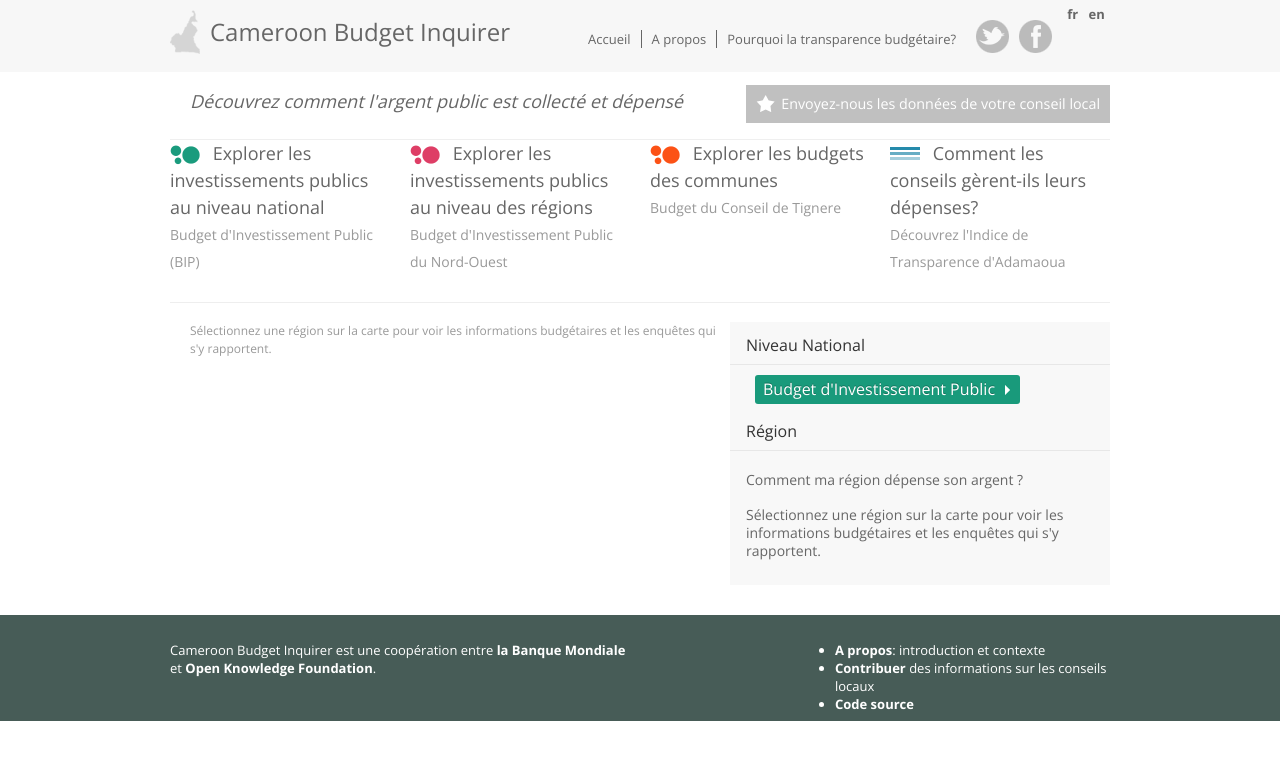
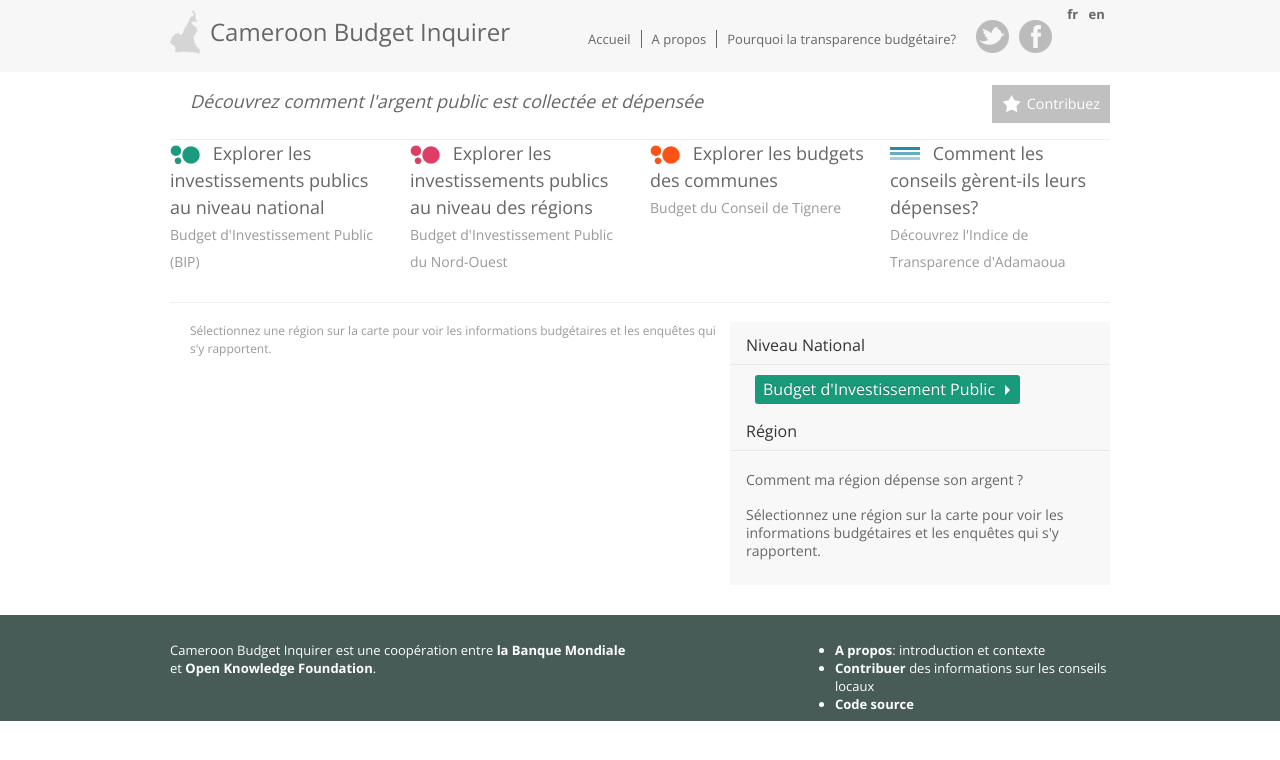
Before and after one commit to openspending/cameroon.openspending.org, a Jekyll site: the page built from fr/index.html, in a window 1280 px wide. Shown: the top 760 px of the page. Built offline with Jekyll 4.4.1, drawn with Linux system fonts in a browser that asks for light colours; nearby versions of some CDN libraries.

Commit message:
Change the subtitle

```diff
--- a/fr/index.html
+++ b/fr/index.html
@@ -5,11 +5,11 @@
 ---
 
 <div id="call-to-action">
-    <a href="contribute.html">Envoyez-nous les données de votre conseil local</a>
+    <a href="contribute.html">Contribuez</a>
 </div>
 
 <h2 class="intro-container">
-    <div class="intro-text">Découvrez comment l'argent public est collecté et dépensé
+    <div class="intro-text">Découvrez comment l'argent public est collectée et dépensée
         <!-- and see how citizens vote for it to be spent -->
     </div >
 </h2>
```
